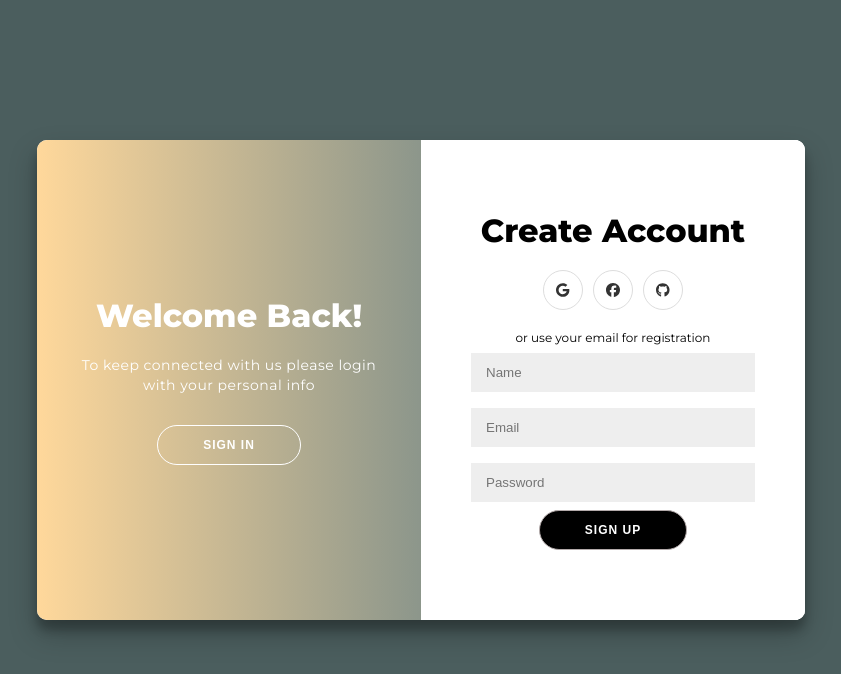
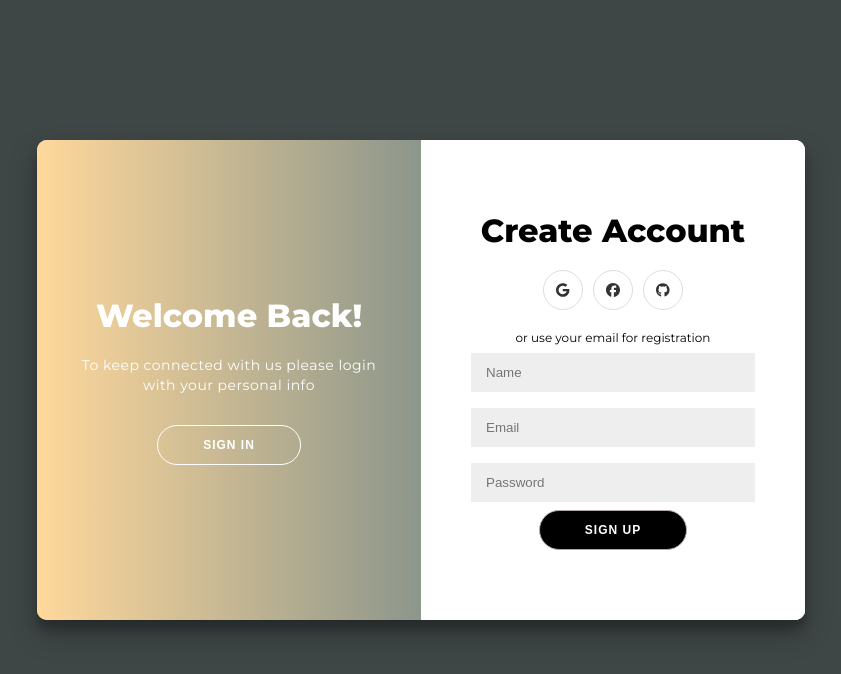
Before and after one commit to kjs990114/goodong, a React app in the folder src/main/frontend/: page / in a window 1280 px wide. Shown: the top 674 px of the page, without its empty margins (219-1060 px from the left). Built offline with nearby package versions, Linux system fonts and the light colour scheme.

Commit message:
Add Login Form

```diff
--- a/src/main/frontend/src/styles/App.css
+++ b/src/main/frontend/src/styles/App.css
@@ -5,7 +5,7 @@
 }
 
 body {
-  background: #4b5e5e;
+  background: #3f4646;
   display: flex;
   justify-content: center;
   align-items: center;
```
